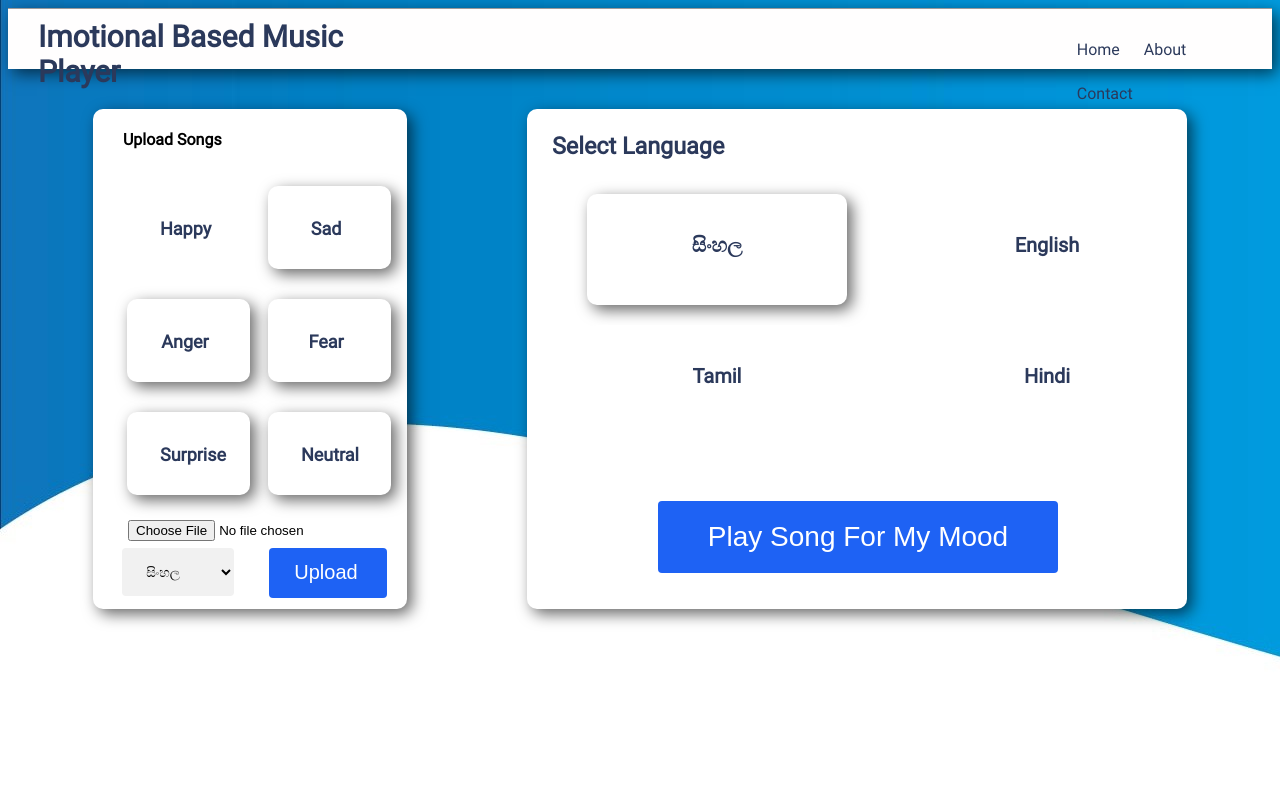
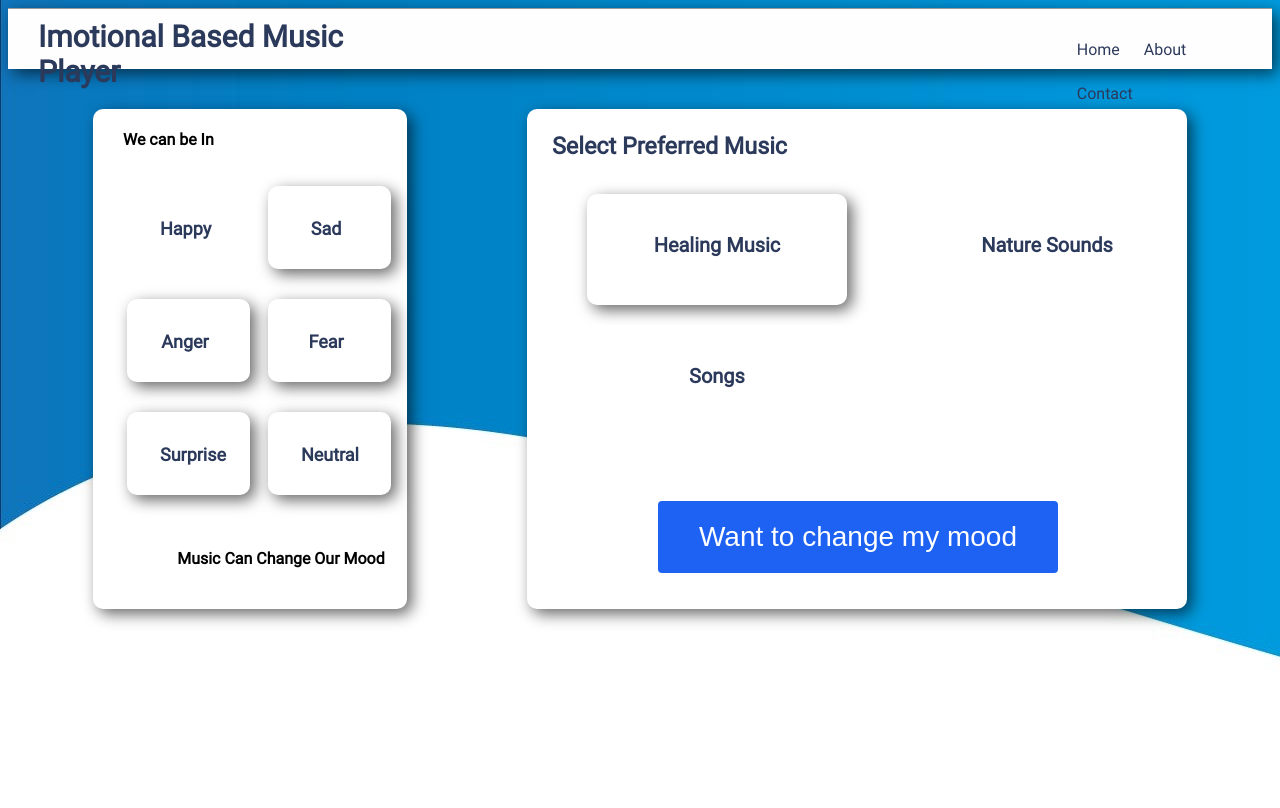
Before and after one commit to sajith-madushanka/iPlayer, a Flask app: page / in a window 1280 px wide. Run offline with Flask 2, Linux system fonts and the light colour scheme.

Commit message:
updating

```diff
--- a/app.py
+++ b/app.py
@@ -4,9 +4,10 @@ import cv2
 from keras.models import load_model
 import fnmatch
 import os
-from werkzeug.utils import secure_filename
+import random
 
-UPLOAD_FOLDER = './static/songs/'
+
+UPLOAD_FOLDER = './static/'
 app = Flask(__name__)
 app.config['SEND_FILE_MAX_AGE_DEFAULT'] = 1
 app.config['UPLOAD_FOLDER'] = UPLOAD_FOLDER
@@ -26,19 +27,19 @@ def index():
 def home():
     return render_template('index.html')
 
-@app.route('/',methods=['GET','POST'])
-def uploadfile():
-    mood= request.form['mood']
-    lang= request.form['lang']
-    file = request.files['file']
-    filename = secure_filename(file.filename)
-    name = filename[:-4]
-    file.save(os.path.join(app.config['UPLOAD_FOLDER'], name+'.'+lang+'.'+mood+'.mp3'))
-    return render_template('index.html')
+# @app.route('/',methods=['GET','POST'])
+# def uploadfile():
+#     mood= request.form['mood']
+#     lang= request.form['lang']
+#     file = request.files['file']
+#     filename = secure_filename(file.filename)
+#     name = filename[:-4]
+#     file.save(os.path.join(app.config['UPLOAD_FOLDER'], name+'.'+lang+'.'+mood+'.mp3'))
+#     return render_template('index.html')
 
 @app.route('/emotion_detect', methods=["POST"])
 def emotion_detect():
-    language= request.form['language']
+    type= request.form['type']
     found = False
     cap = cv2.VideoCapture(0)
     while not found:
@@ -59,21 +60,23 @@ def emotion_detect():
 
     cap.release()
     i=1
-    for file in os.listdir("F:/gg/ppp/emotion-based-music-ai-main/static/songs/"):
-        if i==6:
-            break
-        if fnmatch.fnmatch(file, '*.'+language+'.'+prediction+'.mp3'):
-            if i==1:
-                song1= file
-            if i==2:
-                song2= file
-            if i==3:
-                song3= file
-            if i==4:
-                song4= file
-            if i==5:
-                song5= file
-            i+=1
+    if prediction != 'Neutral':
+        song1 = random.choice(os.listdir("F:/gg/ppp/emotion-based-music-ai-main/static/songs/" + language + "/" + prediction + "/"))
+    # for file in os.listdir("F:/gg/ppp/emotion-based-music-ai-main/static/songs/"):
+    #     if i==6:
+    #         break
+    #     if fnmatch.fnmatch(file, '*.'+language+'.'+prediction+'.mp3'):
+    #         if i==1:
+    #             song1= file
+    #         if i==2:
+    #             song2= file
+    #         if i==3:
+    #             song3= file
+    #         if i==4:
+    #             song4= file
+    #         if i==5:
+    #             song5= file
+    #         i+=1
 
     return render_template("emotion_detect.html", data=prediction,lang=language, s1=song1, s2=song2, s3=song3, s4=song4, s5=song5)
 
--- a/templates/index.html
+++ b/templates/index.html
@@ -16,8 +16,8 @@
     </nav>
 	<div  class="row">
 		<div class="input-container col-md-4">
-			<h4 class="col-md-1">Upload Songs</h4>
-			<form  method="POST" enctype=multipart/form-data>
+			<h4 class="col-md-1">We can be In</h4>
+			<form>
 				<div class="row">
 					<label><input type="radio" name="mood" value="Happy" checked="true"><div class="box2 col-md-1">Happy</div></label>
 					<label><input type="radio" name="mood" value="Sad"><div class="box2 col-md-1">Sad</div></label>
@@ -30,37 +30,27 @@
 					<label><input type="radio" name="mood" value="Surprise"><div class="box2 col-md-1">Surprise</div></label>
 					<label><input type="radio" name="mood" value="Neutral"><div class="box2 col-md-1">Neutral</div></label>
 				</div>
-				<input type="file" name="file" style="padding: 10px 0 0 20px;">
 				<div class="row sbtn2">
-					<div class="col-md-2" style="padding-top: 5px;">
-						<select id="lang" name="lang">
-							<option value="sinhala">සිංහල</option>
-							<option value="english">english</option>
-							<option value="tamil">Tamil</option>
-							<option value="hindi">Hindi</option>
-						</select>
-					</div>
-					<div class="col-md-2">
-						<button type="submit" class="button button2 " style="vertical-align:middle"><span>Upload</span></button>
-					</div>
+					<h4 class="col-md-4" style="padding-left:70px;padding-top:15px">Music Can Change Our Mood
+					</h4>
 				</div>
 			</form>
 		</div>
 		<div class="lang-container col-md-6">
 			<div class="title">
-				<h3 >Select Language</h3>
+				<h3 >Select Preferred Music</h3>
 			</div>
 			<form action="{{url_for('emotion_detect')}}" method="POST">
 				<div class="row">
-					<label><input type="radio" name="language" value="sinhala" checked="true"><div class="box col-md-2">සිංහල</div></label>
-					<label><input type="radio" name="language" value="english"><div class="box col-md-2">English</div></label>
+					<label><input type="radio" name="type" value="healing" checked="true"><div class="box col-md-2">Healing Music</div></label>
+					<label><input type="radio" name="type" value="nature"><div class="box col-md-2">Nature Sounds</div></label>
 				</div>
 				<div class="row">
-					<label><input type="radio" name="language" value="tamil"><div class="box col-md-2">Tamil</div></label>
-					<label><input type="radio" name="language" value="hindi"><div class="box col-md-2">Hindi</div></label>
+					<label><input type="radio" name="type" value="songs"><div class="box col-md-2">Songs</div></label>
+<!--					<label><input type="radio" name="type" value="hindi"><div class="box col-md-2">Hindi</div></label>-->
 				</div>
 				<div class="row sbtn">
-					<button type="submit" class="button" style="vertical-align:middle"><span>Play Song For My Mood</span></button>
+					<button type="submit" class="button" style="vertical-align:middle"><span>Want to change my mood</span></button>
 				</div>
 			</form>
 		</div>
```
Also changed, not shown: README.md (deleted), 4 other files.
